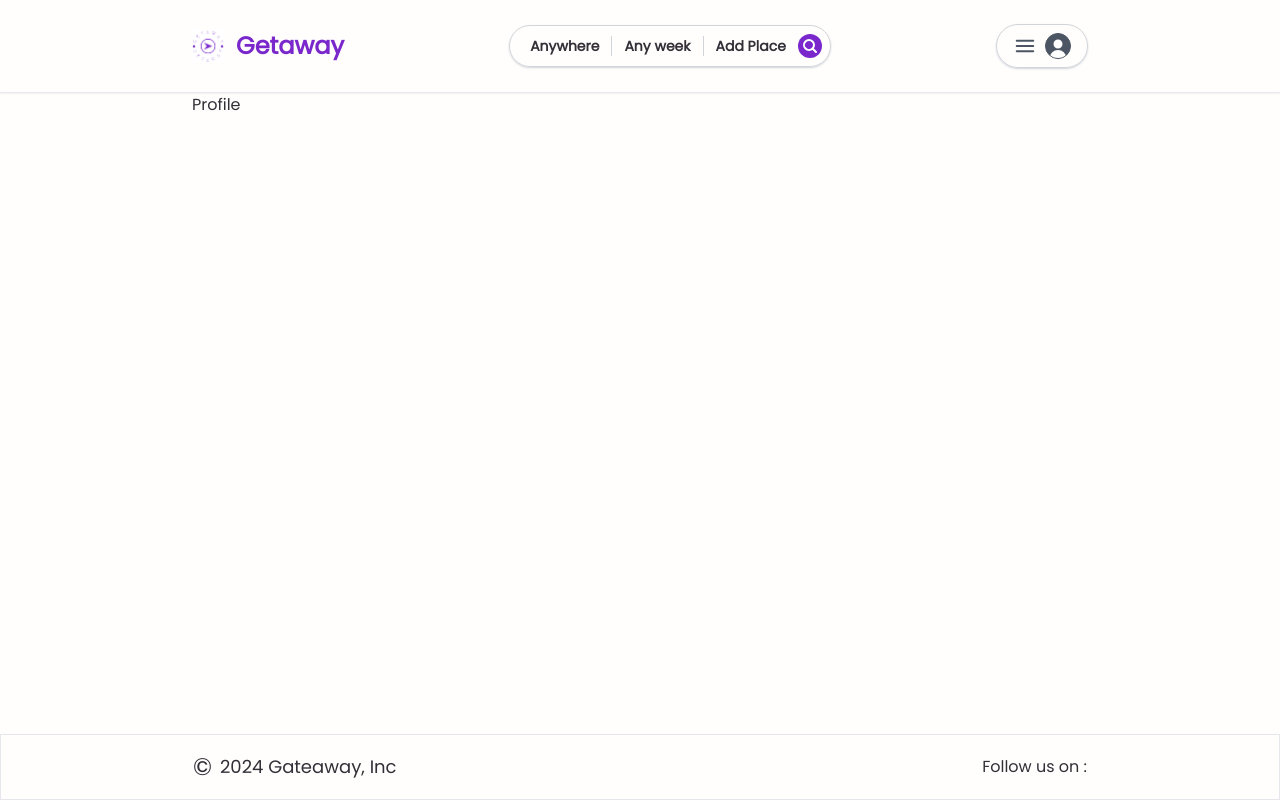
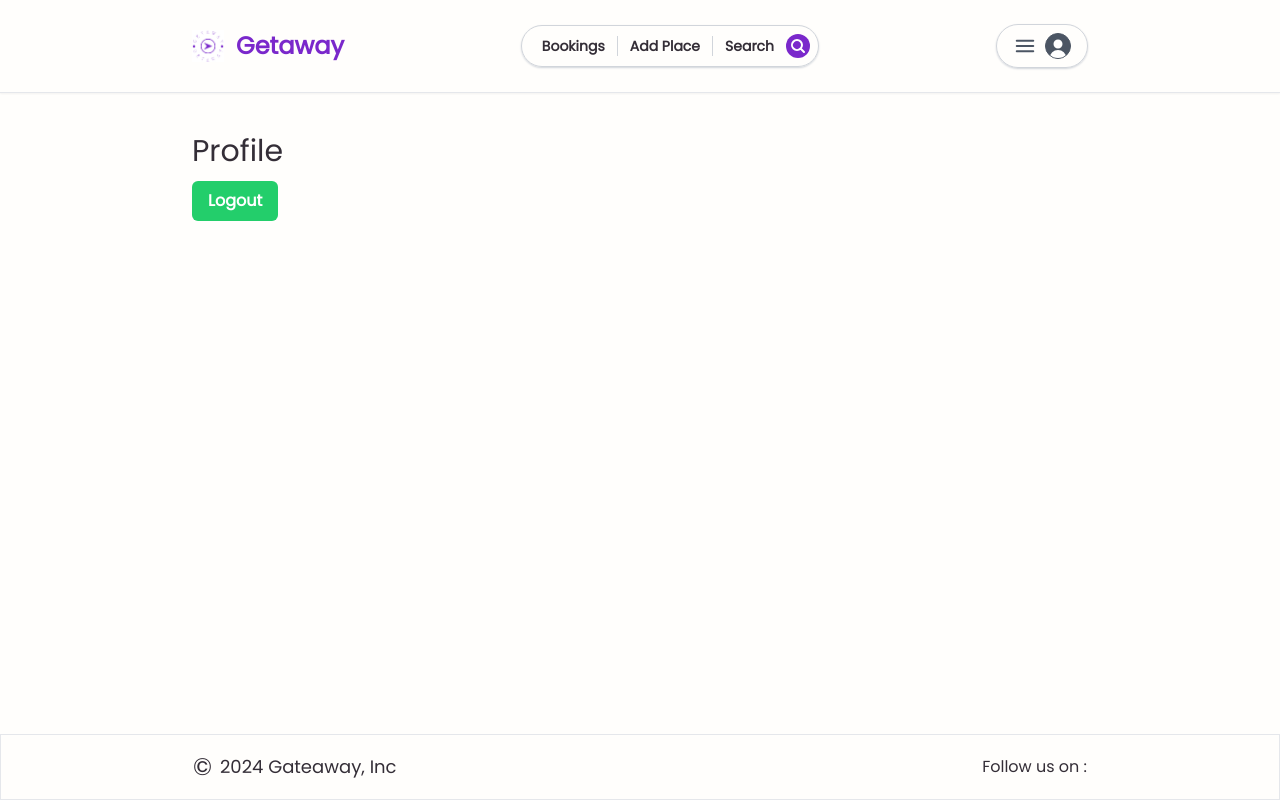
Before and after one commit to AbhishekSunar01/Get-Away, a React (Vite) app in the folder client/: page /profile in a window 1280 px wide. Built offline with nearby package versions, Linux system fonts and the light colour scheme; the HTML template or start-up script is replaced by a standard one.

Commit message:
small changes

```diff
--- a/client/src/containers/Header.jsx
+++ b/client/src/containers/Header.jsx
@@ -13,11 +13,11 @@ export default function Header() {
       </NavLink>
 
       <div className="flex font-semibold border gap-3 text-sm pl-5 items-center rounded-full border-gray-300 py-2 px-2 shadow-sm shadow-gray-300 trasition duration-300 ease-in-out hover:shadow-lg">
-        <div>Anywhere</div>
-        <div className="border-l h-5 border-gray-300"></div>
-        <div>Any week</div>
+        <div>Bookings</div>
         <div className="border-l h-5 border-gray-300"></div>
         <NavLink to="/addPlace">Add Place</NavLink>
+        <div className="border-l h-5 border-gray-300"></div>
+        <div>Search</div>
         <button className="bg-primary text-white p-1 rounded-full">
           <svg
             xmlns="http://www.w3.org/2000/svg"
--- a/client/src/pages/AddPlaces.jsx
+++ b/client/src/pages/AddPlaces.jsx
@@ -1,5 +1,8 @@
-import React, { useState } from "react";
+import React, { useState, useContext } from "react";
 import axios from "axios";
+import toast from "react-hot-toast";
+import { UserContext } from "../util/UserContext";
+import { Link } from "react-router-dom";
 
 export default function AddPlaces() {
   const [title, setTitle] = useState("");
@@ -11,6 +14,19 @@ export default function AddPlaces() {
   const [checkOut, setCheckOut] = useState("");
   const [images, setImages] = useState([]);
   const [selectedImages, setSelectedImages] = useState([]);
+
+  const { user } = useContext(UserContext);
+
+  if (!user) {
+    return (
+      <div className="text-center mt-20 text-3xl font-bold text-[#444] w-fit flex mx-auto border border-gray-300 py-16 px-12 rounded-xl bg-gray-50 shadow-lg flex-col">
+        <div>Please login to add a property</div>
+        <Link to="/login" className="text-accent text-lg underline">
+          Login
+        </Link>
+      </div>
+    );
+  }
 
   const handleImageChange = (e) => {
     const file = e.target.files[0];
@@ -45,13 +61,15 @@ export default function AddPlaces() {
         address: address,
         description: description,
         extraInfo: extraInfo,
-        price: 20000,
+        price: pricePerNight,
         checkIn: checkIn,
         checkOut: checkOut,
       });
       console.log(response.data);
+      toast.success("Property added successfully");
     } catch (error) {
       console.error(error);
+      toast.error("An error occurred");
     }
   };
 
--- a/client/src/pages/Index.jsx
+++ b/client/src/pages/Index.jsx
@@ -6,35 +6,6 @@ import React from "react";
 
 export default function Index() {
   const [user, setUser] = useState(null);
-
-  const logout = async () => {
-    try {
-      // Make a request to the logout route
-
-      const response = await axios.post(
-        "/logout",
-        {},
-        {
-          withCredentials: true, // Ensure cookies are sent with the request
-        }
-      );
-
-      // Check the response status and act accordingly
-      if (response.status === 200) {
-        // Logout successful, remove the access token cookie
-        Cookies.remove("token");
-
-        // Redirect the user to the login page
-        window.location.href = "/login";
-      } else {
-        // Handle other response statuses if necessary
-        console.error("Logout failed:", response.data);
-      }
-    } catch (error) {
-      // Handle network errors or other issues
-      console.error("Network error during logout:", error);
-    }
-  };
 
   const fetchUser = async () => {
     const token = Cookies.get("token");
@@ -50,7 +21,6 @@ export default function Index() {
         console.error("User error:", error);
       }
     } else {
-      //console.log("No token cookie found.");
     }
   };
 
@@ -60,17 +30,13 @@ export default function Index() {
 
   return (
     <div>
-      <div className="w-full  flex items-center justify-center">
+      <div className="w-full flex items-center justify-center">
         <div className="mt-20 w-full">
           {user && (
             <div>
               <h1 className="text-4xl">Hello {user.name} wellcomeback</h1>
             </div>
           )}
-
-          <button className="text-white py-2 px-4 rounded-md" onClick={logout}>
-            Logout
-          </button>
         </div>
       </div>
     </div>
--- a/client/src/pages/Login.jsx
+++ b/client/src/pages/Login.jsx
@@ -64,6 +64,7 @@ export default function Login() {
       <form className="w-full mx-auto" onSubmit={login}>
         <input
           type="email"
+          id="email"
           placeholder={"your@email.com"}
           onChange={(e) => {
             setEmail(e.target.value);
@@ -71,6 +72,7 @@ export default function Login() {
         />
         <input
           type="password"
+          id="password"
           placeholder="password"
           onChange={(e) => {
             setPassword(e.target.value);
--- a/client/src/pages/Profile.jsx
+++ b/client/src/pages/Profile.jsx
@@ -1,44 +1,47 @@
-import React, { useEffect, useState } from "react";
+import React, { useContext } from "react";
 import axios from "axios";
 import Cookies from "js-cookie";
+import { UserContext } from "../util/UserContext";
 
 export default function Profile() {
-  const [user, setUser] = useState(null);
+  const { user } = useContext(UserContext);
 
-  const fetchUser = async () => {
-    const token = Cookies.get("token");
+  const logout = async () => {
+    try {
+      const response = await axios.post(
+        "/logout",
+        {},
+        {
+          withCredentials: true,
+        }
+      );
 
-    if (token) {
-      try {
-        const response = await axios.get("http://localhost:4000/api/profile", {
-          withCredentials: true,
-        });
-
-        setUser(response.data);
-      } catch (error) {
-        console.error("User error:", error);
+      if (response.status === 200) {
+        Cookies.remove("token");
+        window.location.href = "/login";
+      } else {
+        console.error("Logout failed:", response.data);
       }
-    } else {
-      //console.log("No token cookie found.");
+    } catch (error) {
+      console.error("Network error during logout:", error);
     }
   };
 
-  useEffect(() => {
-    fetchUser();
-  }, []);
-
   return (
-    <div>
-      <h1>Profile</h1>
+    <div className="my-10">
+      <h1 className="text-3xl mb-3 ">Profile</h1>
       {user && (
-        <div>
+        <div className="flex flex-col gap-2 text-2xl mb-3">
           <h2>
-            {user.id}
-            {user.name}
+            {user.id}. {user.name}
           </h2>
-          <p>{user.email}</p>
+          <p>Email: {user.email}</p>
         </div>
       )}
+
+      <button className="text-white py-2 px-4 rounded-md" onClick={logout}>
+        Logout
+      </button>
     </div>
   );
 }
--- a/client/src/pages/Register.jsx
+++ b/client/src/pages/Register.jsx
@@ -36,6 +36,7 @@ export default function Register() {
         <form className="w-full mx-auto" onSubmit={createUser}>
           <input
             type="text"
+            id="name"
             placeholder={"your name"}
             onChange={(e) => {
               setUserName(e.target.value);
@@ -43,6 +44,7 @@ export default function Register() {
           />
           <input
             type="email"
+            id="email"
             placeholder={"your@email.com"}
             onChange={(e) => {
               setEmail(e.target.value);
@@ -50,6 +52,7 @@ export default function Register() {
           />
           <input
             type="password"
+            id="password"
             placeholder="password"
             onChange={(e) => {
               setPassword(e.target.value);
```
Also changed, not shown: 22 other files (tests, documents, lock files or other folders).
